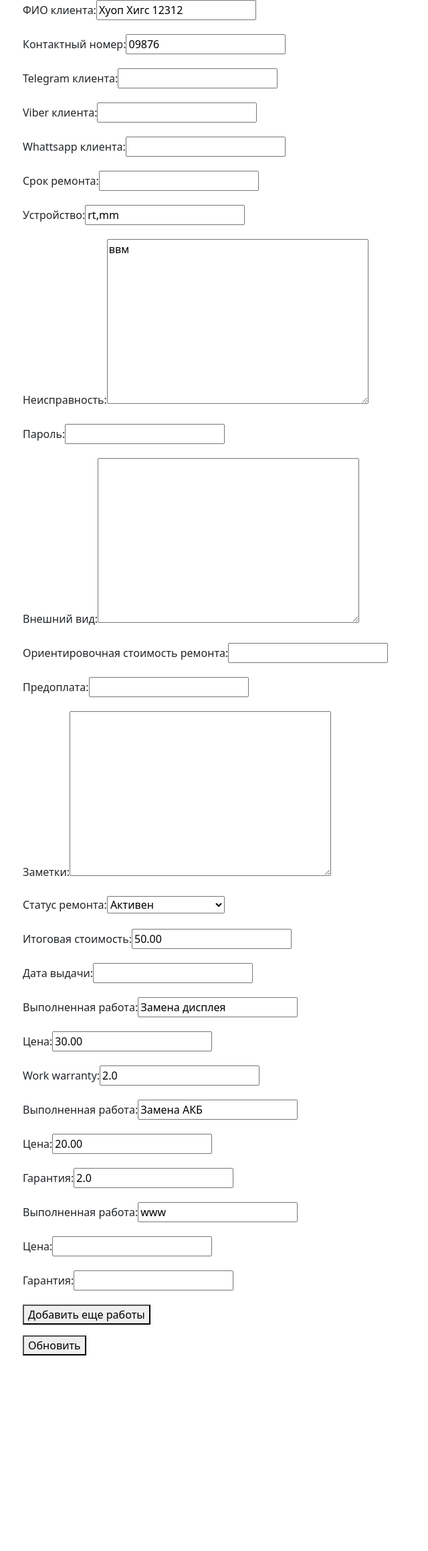
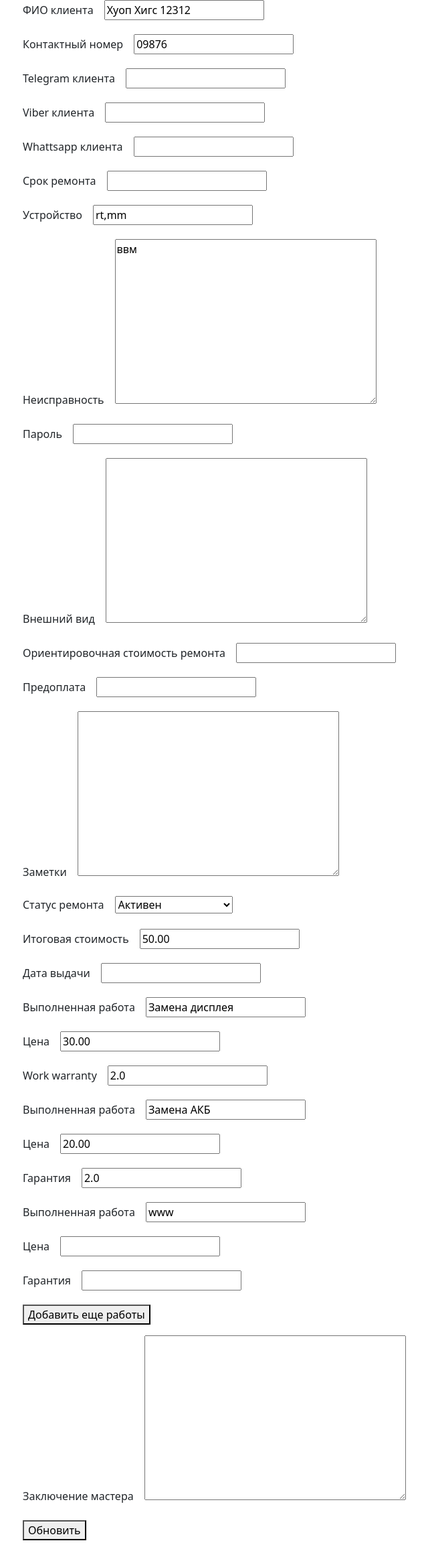
Before and after one commit to OlegChausov/rembase, a Django app: page /order/2/ in a window 1280 px wide. Shown: the part 86-2402 px from the top of the page at 67% size, without its empty margins (48-688 px from the left). Before the commit the page ends 2110 px from the top, so only its background shows below. Run offline with Django 5.2, Linux system fonts and the light colour scheme; data comes from the database, SQL or seed files in the repository; both versions use the stored data as it was after the commit; some libraries are stand-ins or nearby versions.

Commit message:
show_and_edit comb design

```diff
--- a/fixorder/models.py
+++ b/fixorder/models.py
@@ -49,7 +49,7 @@
     work_price6 = models.DecimalField(max_digits=10, decimal_places=2, blank=True, null=True, verbose_name='Цена')
     work_warranty6 = models.FloatField(max_length=2, blank=True, null=True, verbose_name='Гарантия')
     status = models.ForeignKey(OrderStatus, on_delete=models.DO_NOTHING, default = 4, related_name='related_order', verbose_name='Статус ремонта')
-    # conclusion = models.TextField(max_length=500, blank=True, null=True, verbose_name='Заключение мастера')
+    conclusion = models.TextField(max_length=500, blank=True, null=True, verbose_name='Заключение мастера')
 
     def save(self, *args, **kwargs):
         self.total_price = (
--- a/fixorder/templates/fixorder/show_edit_order.html
+++ b/fixorder/templates/fixorder/show_edit_order.html
@@ -1,7 +1,7 @@
 {% extends 'fixorder/base.html' %}
 {% block content %}
     {% load static %}
-    <script src="{% static 'js/undercut.js' %}"></script>
+
     <style>
         .hidden {
             display: none;
@@ -13,7 +13,7 @@
         {% csrf_token %}
         <div class="form-error">{{ form.non_field_errors }}</div>
         {% for f in form %}
-            <label class="form-label" for="{{ f.id_for_label }}">{{ f.label }}: </label>{{ f }}</p>
+            <label class="form-label" for="{{ f.id_for_label }}">{{ f.label }}&emsp; </label>{{ f }}</p>
             <div class="form-error">{{ f.errors }}</div>
         {% endfor %}
         <p><button type="submit">Обновить</button></p>
@@ -26,7 +26,7 @@
             <!-- Первые 25 элементов формы -->
             {% for f in form %}
                 {% if forloop.counter0 >= 0 and forloop.counter0 < 25 %}
-                    <label class="form-label" for="{{ f.id_for_label }}">{{ f.label }}: </label>{{ f }}</p>
+                    <label class="form-label" for="{{ f.id_for_label }}">{{ f.label }}&emsp; </label>{{ f }}</p>
                     <div class="form-error">{{ f.errors }}</div>
                 {% endif %}
             {% endfor %}
@@ -38,10 +38,21 @@
 
         <!-- Второй блок полей -->
         <div id="block-2" class="hidden">
-            <!-- Поля формы от 25 до 38 -->
+            <!-- Поля формы от 25 до 36 -->
             {% for f in form %}
-                {% if forloop.counter0 >= 25 and forloop.counter0 < 38 %}
-                    <label class="form-label" for="{{ f.id_for_label }}">{{ f.label }}: </label>{{ f }}</p>
+                {% if forloop.counter0 >= 25 and forloop.counter0 < 37 %}
+                    <label class="form-label" for="{{ f.id_for_label }}">{{ f.label }}&emsp; </label>{{ f }}</p>
+                    <div class="form-error">{{ f.errors }}</div>
+                {% endif %}
+            {% endfor %}
+        </div>
+
+        <!-- Третий блок полей -->
+        <div id="block-3">
+            <!-- Поля формы от 37 до 100 -->
+            {% for f in form %}
+                {% if forloop.counter0 >= 37 and forloop.counter0 < 100 %}
+                    <label class="form-label" for="{{ f.id_for_label }}">{{ f.label }}&emsp; </label>{{ f }}</p>
                     <div class="form-error">{{ f.errors }}</div>
                 {% endif %}
             {% endfor %}
@@ -50,6 +61,7 @@
         <p><button type="submit">Обновить</button></p>
     </form>
 {% endif %}
+
 
 <script>
     document.getElementById('toggle-button').addEventListener('click', function () {
--- a/fixorder/templates/fixorder/warrantydoc.html
+++ b/fixorder/templates/fixorder/warrantydoc.html
@@ -32,4 +32,5 @@
 {% else %}
 <h>Выполненных работ нет</h>
 {% endif %}
+{% if wr.conclusion %}<p>Заключение о ремонте: {{ wr.conclusion }}</p>{% endif %}
 {% endblock doccontent %}
--- a/fixorder/todo.py
+++ b/fixorder/todo.py
@@ -4,5 +4,3 @@
 Add action buttons on the 'new_order.html'
 Add auto-completeng to time_away
 Add field remain to pay to model of template solution
-Add field conclusion to model
-Make print button invisible for print
--- a/fixorder/views.py
+++ b/fixorder/views.py
@@ -29,7 +29,7 @@
               'prepaid', 'notes', 'status', 'total_price', 'time_away', 'work', 'work_price', 'work_warranty', 'work1', 'work_price1', 'work_warranty1',
                    'work2', 'work_price2', 'work_warranty2', 'work3', 'work_price3', 'work_warranty3',
                    'work4', 'work_price4', 'work_warranty4','work5', 'work_price5', 'work_warranty5',
-                  'work6', 'work_price6', 'work_warranty6']
+                  'work6', 'work_price6', 'work_warranty6', 'conclusion']
     template_name = 'fixorder/show_edit_order.html'
     # success_url = reverse_lazy('orderlist')
     extra_context = {'title': 'Заказ', 'header': 'Просмотреть/изменить заказ'}
--- /dev/null
+++ b/static/css/style.css
@@ -0,0 +1,5 @@
+@media print {
+  #printPageButton {
+    display: none;
+  }
+}
```
Also changed, not shown: fixorder/templates/fixorder/basedoc.html (+6 -1 lines), db.sqlite3.
